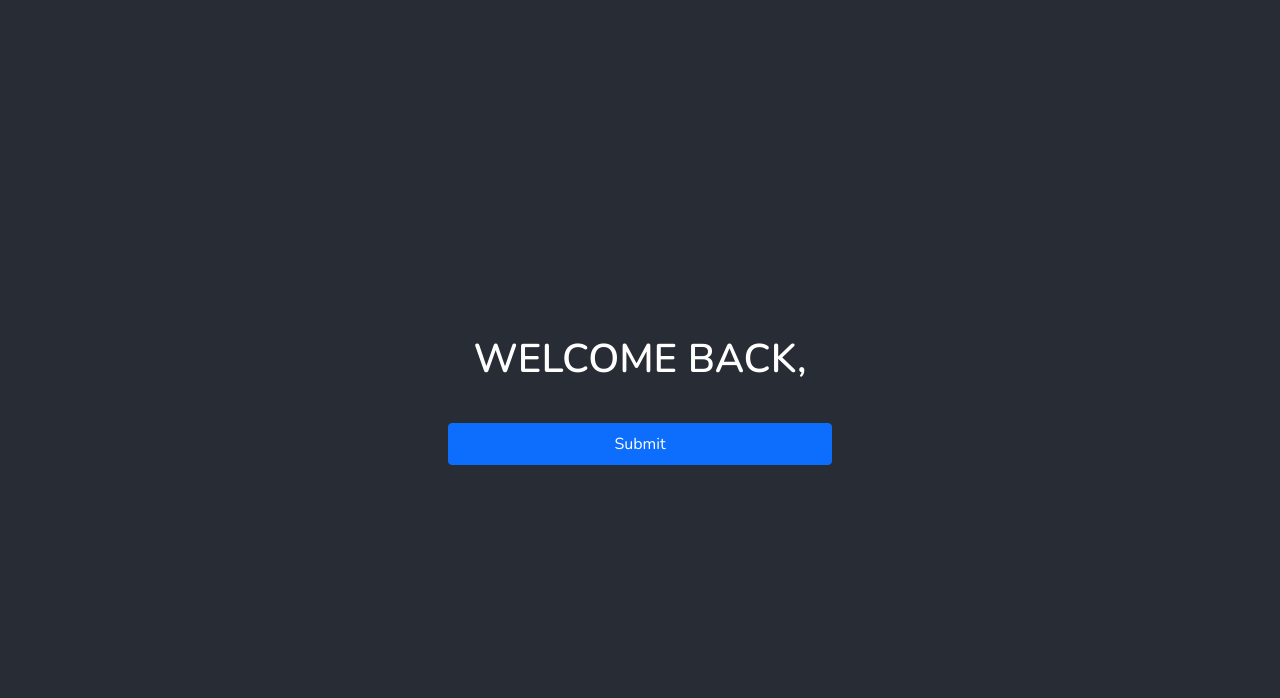
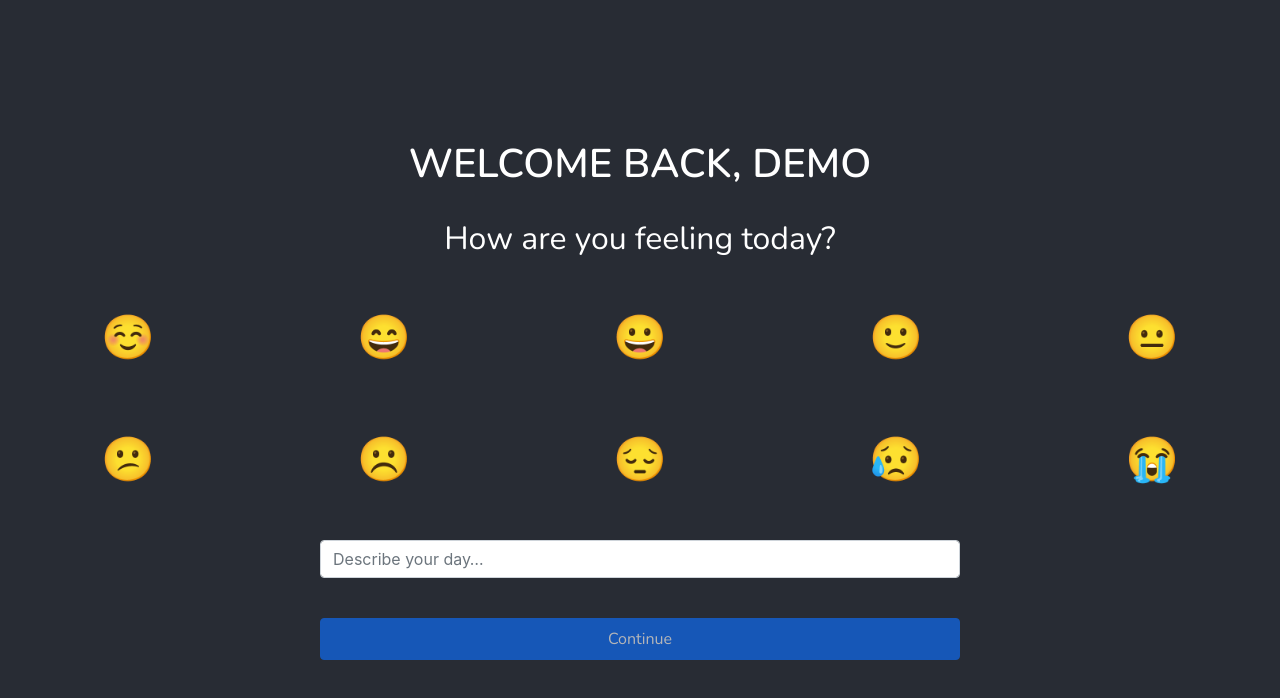
Before and after one commit to apinanyogaratnam/companion-client, a React (Create React App) app: page /#/assess in a window 1280 px wide. Shown: the top 698 px of the page. Built offline with nearby package versions, Linux system fonts and the light colour scheme.

Commit message:
Fix login and add Assess screen (doesn't submit data yet)

```diff
--- a/src/App.css
+++ b/src/App.css
@@ -19,10 +19,13 @@ h2 {
   font-family: Nunito, Helvetica, Arial, sans-serif;
   font-weight: 400;
 }
-.btn.wide {
-  min-width: 30vw;
+.btn.fullwidth {
+  width: 100%;
 }
 
+form {
+  margin: auto;
+}
 input {
   margin-top: 1em;
 }
@@ -31,10 +34,6 @@ input {
   width: 100%;
   background-color: #282c34;
   min-height: 100vh;
-  display: flex;
-  flex-direction: column;
-  align-items: center;
-  justify-content: center;
   font-size: calc(10px + 2vmin);
   color: white;
 }
@@ -71,3 +70,22 @@ input {
 .align-center {
   text-align: center;
 }
+
+.flex-column {
+  display: flex;
+  flex-flow: column;
+  justify-content: center;
+  align-content: center;
+}
+.flex-column-wrap {
+  display: flex;
+  flex-flow: column wrap;
+  justify-content: center;
+  align-content: center;
+}
+
+.flex-row-wrap {
+  display: flex;
+  flex-flow: row wrap;
+  justify-content: center;
+}
--- a/src/App.js
+++ b/src/App.js
@@ -13,10 +13,16 @@ import Landing from './Landing';
 import Assess from './Assess';
 
 function App() {
-  const [user, setUser] = useState({});
+  const [user, setUser] = useState({
+    email: 'demo@demo.user',
+    firstName: 'Demo',
+    lastName: 'User',
+    password: 'password',
+    logs: []
+  });
 
   return (
-    <div className="App">
+    <div className="App flex-column">
       <Router>
         <Switch>
           <Route exact path='/'>
--- a/src/Assess.css
+++ b/src/Assess.css
@@ -1,4 +1,16 @@
-.mood-chooser {
-  display: flex;
-  flex-flow: row wrap;
+.mood-button {
+  display: inline-block;
+  margin-top: 1vh;
+  background-color: rgba(0,0,0,0);
+  border: none;
+  font-size: calc(1.5rem + 1.5vw);
+  font-family: emoji;
 }
+.mood-button.selected {
+  font-size: calc(1.5rem + 1.5vw) !important;
+}
+
+.mood-chooser hr {
+  width: 100%;
+  visibility: hidden;
+}
--- a/src/Assess.js
+++ b/src/Assess.js
@@ -1,25 +1,33 @@
+import { useState } from 'react';
 import { useHistory } from 'react-router-dom';
 import './App.css';
+import './Assess.css';
 import Form from 'react-bootstrap/Form';
 import Button from 'react-bootstrap/Button';
+import ButtonGroup from 'react-bootstrap/ButtonGroup';
 
 import { GenericField } from './Auth/Fields';
 
 export default function Assess(props) {
   const history = useHistory();
+  const [mood, setMood] = useState(null);
 
   async function handleSubmit(event) {
     event.preventDefault();
     const form = event.target;
-    // TODO
+    const message = form.elements.formMessage.value;
+
   }
 
   return (
-    <div className='align-center'>
+    <div className='align-center flex-column gap-4'>
       <h1>Welcome back, {props.user.firstName}</h1>
-      <Form className='width-30' onSubmit={handleSubmit}>
-        <Button className='wide' variant="primary" type="submit">
-          Submit
+      <h2>How are you feeling today?</h2>
+      <MoodChooser mood={mood} setMood={setMood}/>
+      <Form className='width-50' onSubmit={handleSubmit}>
+        <GenericField controlId='formMessage' label='Describe your day…'/>
+        <Button className='fullwidth' variant="primary" onClick={handleSubmit} disabled={!mood}>
+          Continue
         </Button>
       </Form>
     </div>
@@ -27,9 +35,26 @@ export default function Assess(props) {
 }
 
 function MoodChooser(props) {
+
   return (
     <div className='mood-chooser'>
-
+      <MoodButton currentMood={props.mood} setMood={props.setMood} mood='☺️'/>
+      <MoodButton currentMood={props.mood} setMood={props.setMood} mood='😄'/>
+      <MoodButton currentMood={props.mood} setMood={props.setMood} mood='😀'/>
+      <MoodButton currentMood={props.mood} setMood={props.setMood} mood='🙂'/>
+      <MoodButton currentMood={props.mood} setMood={props.setMood} mood='😐'/>
+      <hr/>
+      <MoodButton currentMood={props.mood} setMood={props.setMood} mood='😕'/>
+      <MoodButton currentMood={props.mood} setMood={props.setMood} mood='☹️'/>
+      <MoodButton currentMood={props.mood} setMood={props.setMood} mood='😔'/>
+      <MoodButton currentMood={props.mood} setMood={props.setMood} mood='😥'/>
+      <MoodButton currentMood={props.mood} setMood={props.setMood} mood='😭'/>
     </div>
   );
 }
+
+function MoodButton(props) {
+  return (
+    <Button size='sm' variant='primary' className={'mood-button '} onClick={() => props.setMood(props.mood)}>{props.mood}</Button>
+  );
+}
--- a/src/Landing.css
+++ b/src/Landing.css
@@ -1,7 +1,3 @@
-.landing-container {
-  text-align: center;
-}
-
 .get-started {
   margin-top: 4vh;
   padding: 1vh 10vh;
--- a/src/Landing.js
+++ b/src/Landing.js
@@ -24,7 +24,7 @@ export default function Landing() {
   ];
 
   return <Animate steps={appearTransitionSteps}>
-      <div className='landing-container'>
+      <div className='align-center'>
         <h1>Companion</h1>
         <h2>your mindfulness buddy</h2>
         <Button className='get-started' size='lg' variant='primary' onClick={() => history.push('/register')}>Get Started</Button>
--- a/src/Login.js
+++ b/src/Login.js
@@ -1,3 +1,4 @@
+import { useState } from 'react';
 import { useHistory } from 'react-router-dom';
 import './App.css';
 import Form from 'react-bootstrap/Form';
@@ -7,9 +8,13 @@ import { UsernameField, PasswordField } from './Auth/Fields';
 
 export default function Login(props) {
   const history = useHistory();
+  const [isLoading, setLoading] = useState(false);
 
   async function handleSubmit(event) {
     event.preventDefault();
+    if (isLoading) return;
+    setLoading(true);
+
     const form = event.target;
     const email = form.elements.formUsername.value;
     const password = form.elements.formPassword.value;
@@ -17,6 +22,7 @@ export default function Login(props) {
     const reqBody = { email, password };
     console.dir(reqBody);
     try {
+      console.log(`${process.env.REACT_APP_API_URL}/validate`);
       const response = await fetch(
         `${process.env.REACT_APP_API_URL}/validate`,
         {
@@ -25,24 +31,25 @@ export default function Login(props) {
             'Accept': 'application/json',
             'Content-Type': 'application/json'
           },
-          reqBody: JSON.stringify(reqBody)
+          body: JSON.stringify(reqBody)
         }
       );
 
-      const resBody = undefined;//await response.json();
+      const resBody = await response.json();
       console.dir(resBody);
-      console.log(await response.text());
 
-      if (resBody.success) {
+      if (resBody.data) {
         props.setUser(resBody.data);
         history.push('/assess');
       } else {
-        window.alert(resBody.error);
+        window.alert('Invalid email or password, please try again');
       }
     } catch (error) {
       console.log(error);
       window.alert('Failed to contact server :(');
     }
+
+    setLoading(false);
   }
 
   return (
@@ -51,8 +58,8 @@ export default function Login(props) {
       <Form className='width-30' onSubmit={handleSubmit}>
         <UsernameField/>
         <PasswordField/>
-        <Button className='wide' variant="primary" type="submit">
-          Log in
+        <Button className='fullwidth' variant="primary" disabled={isLoading} type="submit">
+          {!isLoading ? 'Log in' : 'Logging in…'}
         </Button>
       </Form>
     </div>
--- a/src/Register.js
+++ b/src/Register.js
@@ -1,3 +1,4 @@
+import { useState } from 'react';
 import { Link, useHistory } from 'react-router-dom';
 import './App.css';
 import './Register.css';
@@ -8,9 +9,13 @@ import { UsernameField, PasswordField, GenericField } from './Auth/Fields';
 
 const Register = (props) => {
   const history = useHistory();
+  const [isLoading, setLoading] = useState(false);
 
   async function handleSubmit(event) {
     event.preventDefault();
+    if (isLoading) return;
+    setLoading(true);
+
     const form = event.target;
     const firstName = form.elements.formFirstName.value;
     const lastName = form.elements.formLastName.value;
@@ -28,7 +33,7 @@ const Register = (props) => {
             'Accept': 'application/json',
             'Content-Type': 'application/json'
           },
-          reqBody: JSON.stringify(reqBody)
+          body: JSON.stringify(reqBody)
         }
       );
 
@@ -39,13 +44,15 @@ const Register = (props) => {
         props.setUser(reqBody);
         history.push('/assess');
       } else {
-        window.alert(resBody.error);
+        window.alert("Couldn't create the account");
       }
 
     } catch (error) {
       console.log(error);
       window.alert('Failed to contact server :(');
     }
+
+    setLoading(false);
   }
 
   return (
@@ -57,12 +64,12 @@ const Register = (props) => {
         <UsernameField/>
         <PasswordField/>
         <PasswordField controlId="formConfirmPassword" label="Re-enter password"/>
-        <Button className='wide' variant="primary" type="submit">
-          Register
+        <Button className='fullwidth' variant="primary" disabled={isLoading} type="submit">
+          {!isLoading ? 'Register' : 'Registering…'}
         </Button>
       </Form>
       <div className='login-link-container'>
-        <Button className='wide' variant='primary' onClick={() => history.push('/login')}>Log into existing account</Button>
+        <Button className='fullwidth' variant='primary' onClick={() => history.push('/login')}>Log into existing account</Button>
       </div>
     </div>
   );
```
